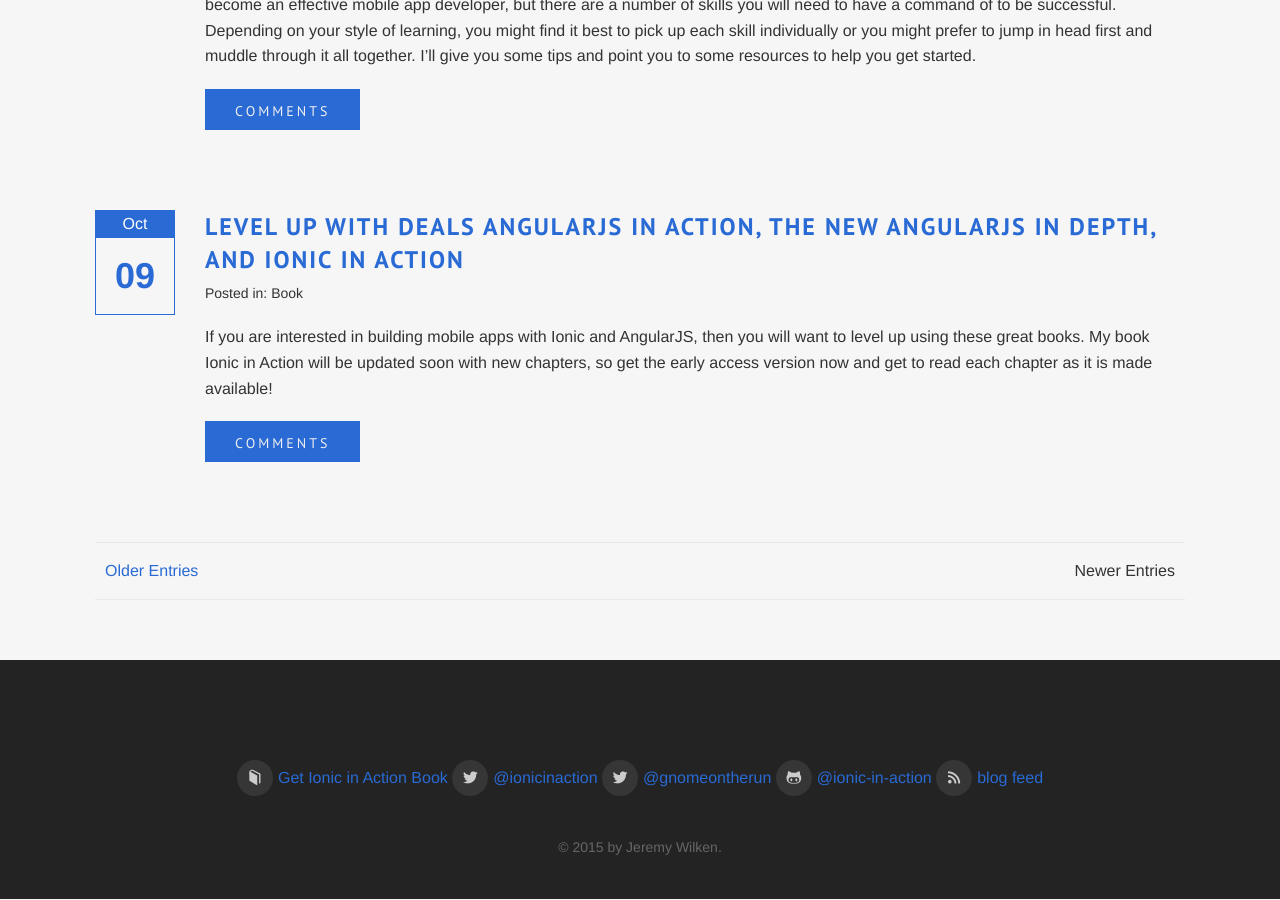
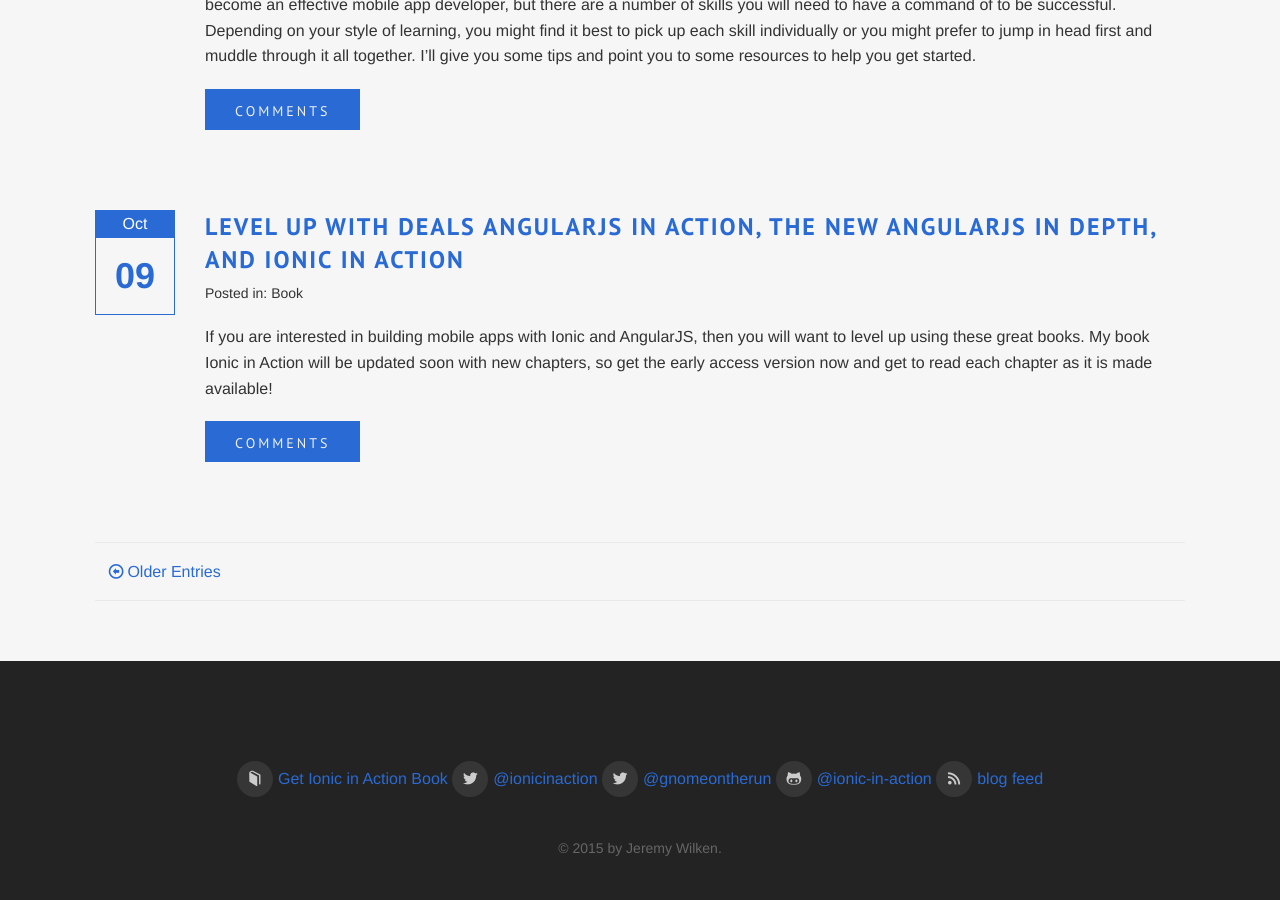
Before and after one commit to ionic-in-action/ionicinaction, a Jekyll site: the page built from index.html, in a window 1280 px wide and 900 px high, scrolled down 2924 px. Built offline with Jekyll 4.4.1, drawn with Linux system fonts in a browser that asks for light colours; nearby versions of some CDN libraries; some web fonts are replaced; the list of posts is cut into pages by our own code; comment, search, counter and statistics services are not loaded.

Commit message:
pagination

```diff
--- a/_layouts/blog.html
+++ b/_layouts/blog.html
@@ -13,21 +13,17 @@
         <div class="pager">
           {% if paginator.next_page %}
             {% if paginator.next_page == 1 %}
-              <a href="/blog" class="older">Older Entries</a>
+              <a href="/blog" class="older icon-left-circled">Older Entries</a>
             {% else %}
-              <a href="/blog/page{{ paginator.next_page }}" class="older">Older Entries</a>
+              <a href="/blog/page{{ paginator.next_page }}" class="older icon-left-circled">Older Entries</a>
             {% endif %}
-          {% else %}
-            <span class="older">Older Entries</span>
           {% endif %}
           {% if paginator.previous_page %}
             {% if paginator.previous_page == 1 %}
-              <a href="/blog" class="newer">Newer Entries</a>
+              <a href="/blog" class="newer icon-right-circled"> Newer Entries</a>
             {% else %}
-              <a href="/blog/page{{ paginator.previous_page }}" class="newer">Newer Entries</a>
+              <a href="/blog/page{{ paginator.previous_page }}" class="newer icon-right-circled">Newer Entries</a>
             {% endif %}
-          {% else %}
-            <span class="newer">Newer Entries</span>
           {% endif %}
         </div>
       {% endif %}
```
